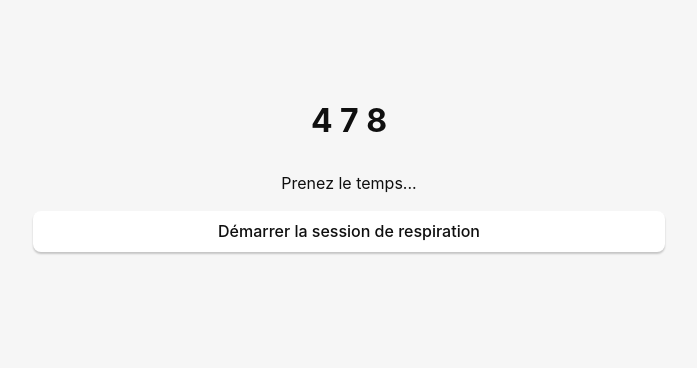
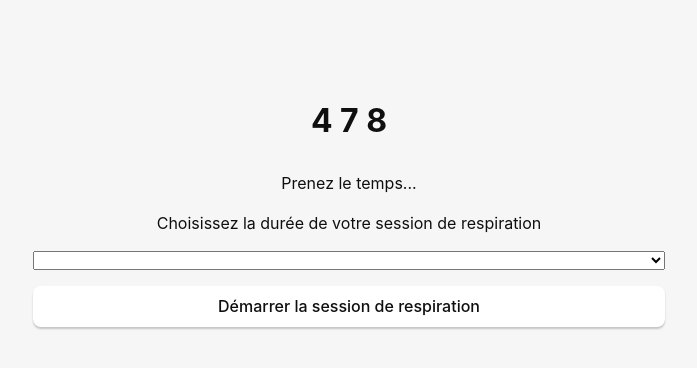
Before and after one commit to Eithliu/478, a Vue app: page / in a window 1280 px wide. Shown: the top 368 px of the page, without its empty margins (291-988 px from the left). Built offline with nearby package versions, Linux system fonts and the light colour scheme.

Commit message:
WIP add session duration props

```diff
--- a/src/App.vue
+++ b/src/App.vue
@@ -1,20 +1,28 @@
 <script setup>
 import BreathPage from "./components/BreathPage.vue";
 import { breathStore } from './store.js';
+import { ref } from 'vue';
 
 const store = breathStore();
 const {
   goToBreathPage
 } = store;
+
+const sessionDurationInput = ref('');
+
 </script>
 
 <template>
   <div class="container" v-if="store.currentPage === 'home'">
     <h1>4 7 8</h1>
     <p>Prenez le temps...</p>
+    <label for="session">Choisissez la durée de votre session de respiration</label>
+    <select name="session-duration" id="session" v-model="sessionDurationInput">
+      <option v-for="i of 20">{{ i }} minutes</option>
+    </select>
     <button @click="goToBreathPage">Démarrer la session de respiration</button>
   </div>
-  <BreathPage v-if="store.currentPage === 'breath'" />
+  <BreathPage v-if="store.currentPage === 'breath'" :sessionDuration="sessionDurationInput" />
 </template>
 
 <style scoped>
@@ -34,4 +42,9 @@ button {
   gap: 10px;
   margin: 0 10px 20px;
 }
+
+#session {
+  width: 50%;
+  margin: 1rem auto;
+}
 </style>
--- a/src/components/BreathPage.vue
+++ b/src/components/BreathPage.vue
@@ -10,15 +10,18 @@
 <script setup>
 import { ref, computed } from'vue';
 import { breathStore } from '../store';
-import CountdownComponent from "./CountdownComponent.vue";
+import CountdownComponent from './CountdownComponent.vue';
 
 const store = breathStore();
 const timer = ref(0);
 const sentence = ref('');
-const displaySentence = computed(() => {
 
-    return sentence.value = 'On inspire...';
-});
+defineProps({
+  sessionDuration: {
+    type: String,
+    required: true,
+  }
+})
 
 </script>
 
```
